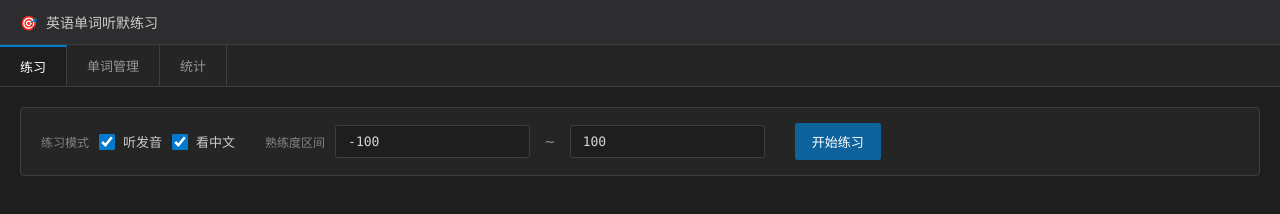
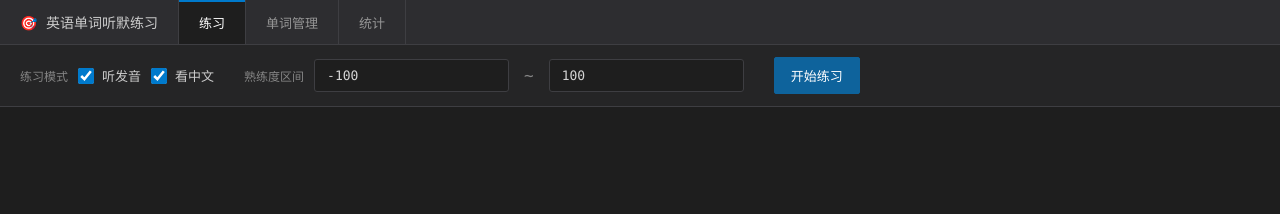
Before and after one commit to wlg001/repeatVocab, a plain HTML site: page index.html in a window 1280 px wide. Drawn offline with Linux system fonts and the light colour scheme.

Commit message:
refactor: 重构标题栏为两层结构 - 主导航栏和练习操作栏

```diff
--- a/index.html
+++ b/index.html
@@ -8,21 +8,18 @@
 </head>
 <body>
     <div class="container">
-        <header>
+        <!-- 第一标题栏：主导航 -->
+        <header class="main-header">
             <h1>🎯 英语单词听默练习</h1>
+            <nav class="tabs">
+                <button class="tab-btn active" data-tab="practice">练习</button>
+                <button class="tab-btn" data-tab="manage">单词管理</button>
+                <button class="tab-btn" data-tab="stats">统计</button>
+            </nav>
         </header>
 
-        <!-- 导航标签 -->
-        <nav class="tabs">
-            <button class="tab-btn active" data-tab="practice">练习</button>
-            <button class="tab-btn" data-tab="manage">单词管理</button>
-            <button class="tab-btn" data-tab="stats">统计</button>
-        </nav>
-
-        <!-- 练习页面 -->
-        <div id="practice-tab" class="tab-content active">
-            <!-- 练习控制栏 -->
-            <div class="practice-toolbar">
+        <!-- 第二标题栏：练习模式操作栏 -->
+        <div class="secondary-header practice-toolbar">
                 <div class="toolbar-section">
                     <label class="toolbar-label">练习模式</label>
                     <div class="toolbar-controls">
@@ -48,9 +45,12 @@
 
                 <div class="toolbar-section">
                     <button id="start-practice-btn" class="btn btn-primary">开始练习</button>
-                    <button id="stop-practice-btn" class="btn btn-secondary" style="display: none;">结束练习</button>
+                    <button id="stop-practice-btn" class="btn btn-secondary" style="display: none;">停止练习</button>
                 </div>
             </div>
+
+        <!-- 练习页面 -->
+        <div id="practice-tab" class="tab-content active">
 
             <!-- 练习区域 -->
             <div id="practice-area" class="practice-area" style="display: none;">
--- a/style.css
+++ b/style.css
@@ -21,32 +21,37 @@ body {
     flex-direction: column;
 }
 
-header {
+/* 第一标题栏：主导航 */
+.main-header {
     background: #2d2d30;
     color: #cccccc;
-    padding: 12px 20px;
+    padding: 0;
     border-bottom: 1px solid #3e3e42;
     display: flex;
-    align-items: center;
-    gap: 15px;
+    align-items: stretch;
 }
 
-header h1 {
+.main-header h1 {
     font-size: 14px;
     font-weight: 400;
     color: #cccccc;
+    padding: 12px 20px;
+    display: flex;
+    align-items: center;
+    border-right: 1px solid #3e3e42;
+    white-space: nowrap;
 }
 
 /* 标签导航 */
 .tabs {
     display: flex;
-    background: #252526;
-    border-bottom: 1px solid #3e3e42;
+    background: #2d2d30;
     overflow-x: auto;
+    flex: 1;
 }
 
 .tab-btn {
-    padding: 10px 20px;
+    padding: 12px 20px;
     border: none;
     background: none;
     font-size: 13px;
@@ -56,6 +61,7 @@ header h1 {
     border-right: 1px solid #3e3e42;
     white-space: nowrap;
     font-family: 'Consolas', 'Monaco', monospace;
+    position: relative;
 }
 
 .tab-btn:hover {
@@ -66,7 +72,16 @@ header h1 {
 .tab-btn.active {
     background: #1e1e1e;
     color: #ffffff;
-    border-top: 2px solid #007acc;
+}
+
+.tab-btn.active::after {
+    content: '';
+    position: absolute;
+    top: 0;
+    left: 0;
+    right: 0;
+    height: 2px;
+    background: #007acc;
 }
 
 .tab-content {
@@ -155,16 +170,17 @@ header h1 {
     margin-top: 30px;
 }
 
-/* 练习控制栏 */
+/* 第二标题栏：练习模式操作栏 */
+.secondary-header {
+    background: #252526;
+    border-bottom: 1px solid #3e3e42;
+}
+
 .practice-toolbar {
     display: flex;
     align-items: center;
     gap: 30px;
-    padding: 15px 20px;
-    background: #252526;
-    border: 1px solid #3e3e42;
-    border-radius: 4px;
-    margin-bottom: 20px;
+    padding: 12px 20px;
     flex-wrap: wrap;
 }
 
```
